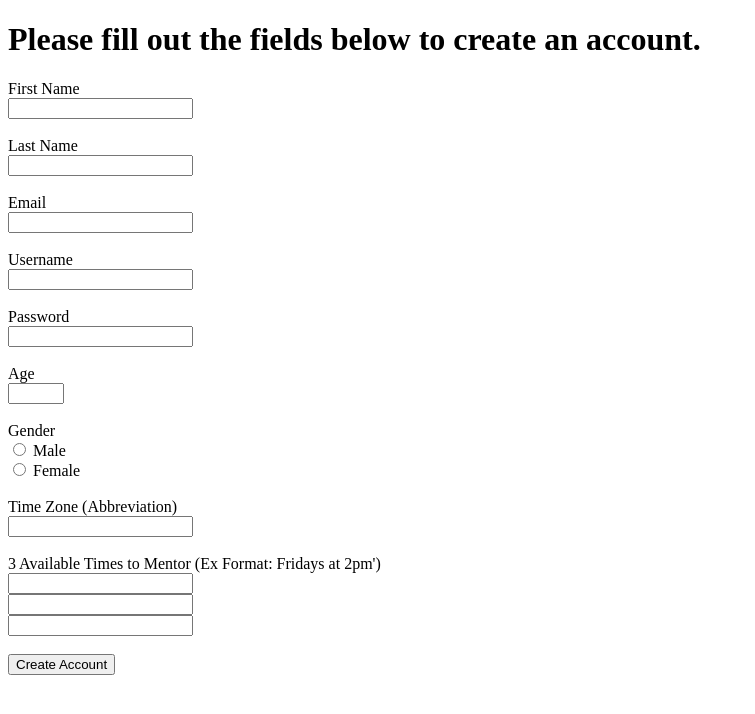
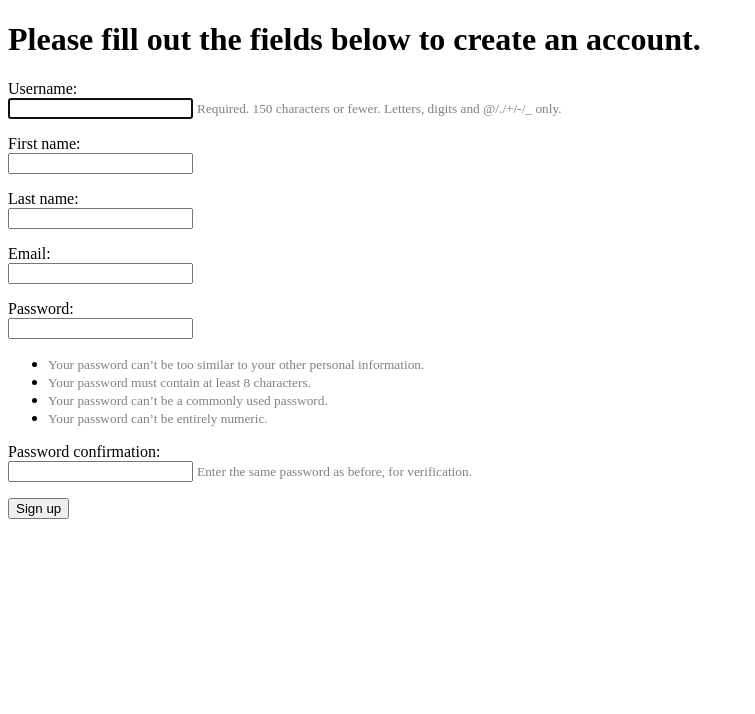
Before and after one commit to VilllageBookBuilders/MentorPortal, a Django app: page /signup in a window 1280 px wide. Shown: the top 714 px of the page, without its empty margins (0-755 px from the left). Run offline with Django 3.2, Linux system fonts and the light colour scheme.

Commit message:
Got semi-basic signup working.  Redirects to login page.

```diff
--- /dev/null
+++ b/mentor_portal/login/forms.py
@@ -0,0 +1,12 @@
+from django import forms
+from django.contrib.auth.forms import UserCreationForm
+from django.contrib.auth.models import User
+
+class SignUpForm(UserCreationForm):
+    first_name = forms.CharField(max_length=30, required=True)
+    last_name = forms.CharField(max_length=30, required=True)
+    email = forms.EmailField(max_length=100, required=True)
+
+    class Meta:
+        model = User
+        fields = ('username', 'first_name', 'last_name', 'email', 'password1', 'password2', )
--- a/mentor_portal/login/templates/signup.html
+++ b/mentor_portal/login/templates/signup.html
@@ -4,42 +4,23 @@
 
 {% block body %}
 <h1>Please fill out the fields below to create an account.</h1>
-<form action method="POST">
+<form method="POST">
     {% csrf_token %}
-    <!-- First Name box -->
-    <label for="First Name">First Name</label><br>
-    <input type="text" id="first_name" name="first_name"><br></br>
-    <!-- Last Name box -->
-    <label for="Last Name">Last Name</label><br>
-    <input type="text" id="last_name" name="last_name"><br></br>
-    <!-- Email box -->
-    <label for="Email">Email</label><br>
-    <input type="email" id="email" name="email"><br></br>
-    <!-- Username box -->
-    <label for="Username">Username</label><br>
-    <input type="text" id="username" name="username"><br></br>
-    <!-- Password box -->
-    <label for="password">Password</label><br>
-    <input type="password" id="password" name="password"></br></br>
-    <!-- Age box -->
-    <label for="Age">Age</label><br>
-    <input type="number" id="age" name="age" min="14" max="99"><br></br>
-    <!--  Gender box -->
-    <label for="Gender">Gender</label><br>
-    <input type="radio" id="male" name="gender" value="male">
-    <label for="male">Male</label><br>
-    <input type="radio" id="female" name="gender" value="female">
-    <label for="female">Female</label><br></br>
-    <!-- Time Zone box -->
-    <label for="Time Zone">Time Zone (Abbreviation)</label><br>
-    <input type="text" id="time_zone" name="time_zone" maxlength="5"><br></br>
-    <!-- Available Times to Mentor box -->
-    <label for="Availability">3 Available Times to Mentor (Ex Format: Fridays at 2pm')</label><br>
-    <input type="text" id="first_available" name="availability"><br>
-    <input type="text" id="second_available" name="availability"><br>
-    <input type="text" id="third_available" name="availability"><br></br>
-    <!-- Create Account buttom -->
-    <input type="submit" value="Create Account"></form>
+
+    {% for field in form %}
+      <p>
+        {{ field.label_tag }}<br>
+        {{ field }}
+        {% if field.help_text %}
+          <small style="color: grey">{{ field.help_text }}</small>
+        {% endif %}
+        {% for error in field.errors %}
+          <p style="color: red">{{ error }}</p>
+        {% endfor %}
+      </p>
+    {% endfor %}
+    <button type="submit">Sign up</button>
+
 </form>
 {% endblock %}
 
--- a/mentor_portal/login/views.py
+++ b/mentor_portal/login/views.py
@@ -1,6 +1,9 @@
-from django.shortcuts import render
+from django.contrib.auth import login, authenticate
+from django.shortcuts import render, redirect
 from django.http import HttpResponse, HttpResponseRedirect
 from django.urls import reverse
+from login.forms import SignUpForm
+from django.contrib import messages
 
 # Create your views here.
 def index(request):
@@ -10,7 +13,18 @@ def testing(request):
     return HttpResponse("Testing Basic HttpResponse.")
 
 def signup(request):
-    return render(request, "signup.html")
+    if request.method == 'POST':
+        form = SignUpForm(request.POST)
+        if form.is_valid():
+            form.save()
+            username = form.cleaned_data.get('username')
+            raw_password = form.cleaned_data.get('password1')
+            user = authenticate(username=username, password=raw_password)
+            login(request, user)
+            return redirect('login')
+    else:
+        form = SignUpForm()
+    return render(request, "signup.html", {'form': form})
 
 def profile(request):
     return render(request, "myprofile.html")
```
Also changed, not shown: mentor_portal/db.sqlite3.
